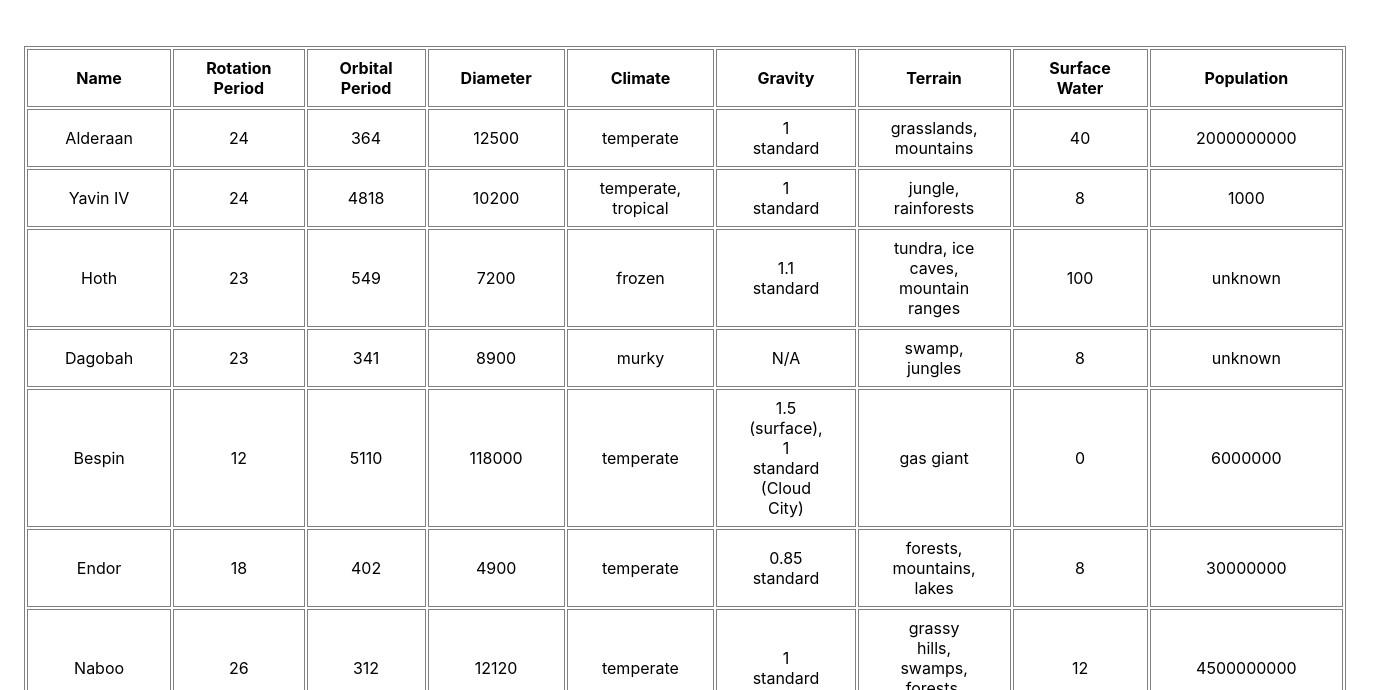
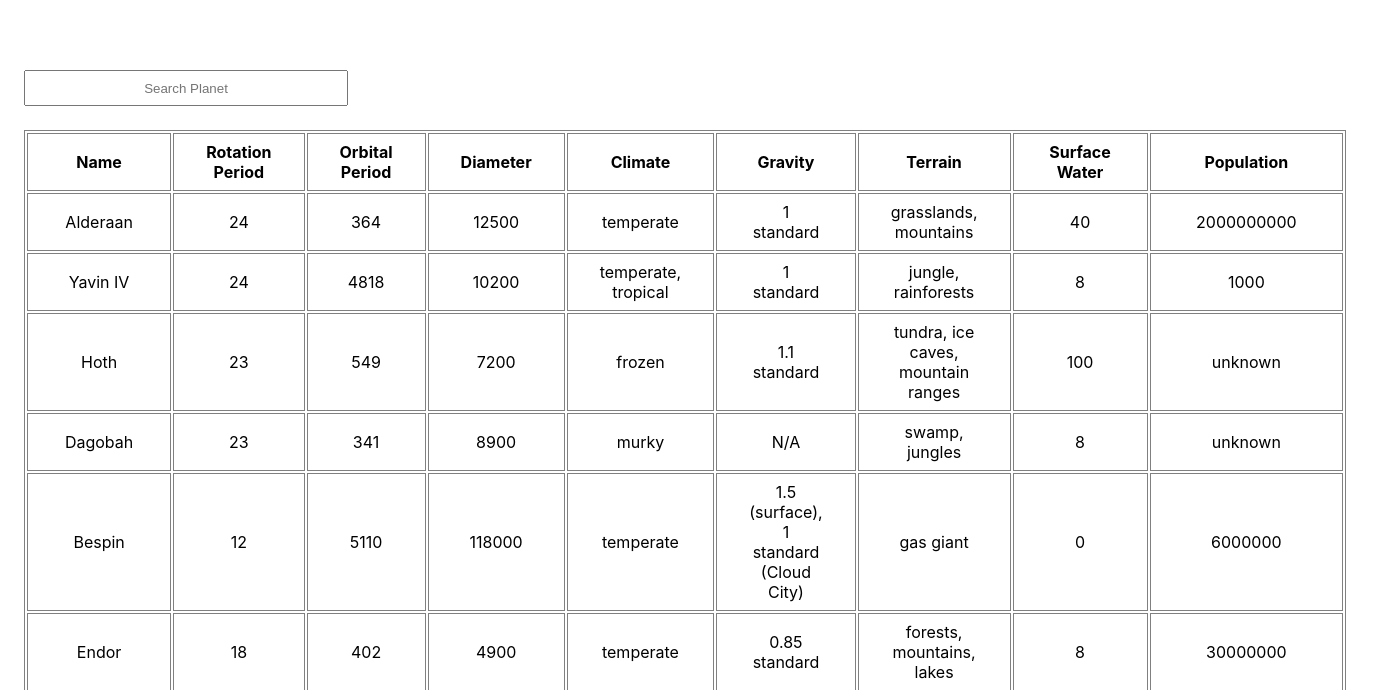
Before and after one commit to juleshwa/Exercise-3, a plain HTML site: page index.html in a window 1280 px wide. Shown: the part 109-799 px from the top of the page, 1376 px wide, since content can reach past the window. Drawn offline with Linux system fonts and the light colour scheme.

Commit message:
Revised JS

```diff
--- a/app.js
+++ b/app.js
@@ -147,3 +147,7 @@ document.getElementById('table').innerHTML = `<table>
 ${planetResult.map(planetData).join(' ')}
 
 </table>`;
+
+function search() {
+  return console.log(planetResult);
+}
--- a/index.html
+++ b/index.html
@@ -3,13 +3,22 @@
   <head>
     <meta charset="UTF-8" />
     <meta name="viewport" content="width=device-width, initial-scale=1.0" />
-    <meta http-equiv="X-UA-Compatible" content="ie=edge" />
     <link rel="stylesheet" type="text/css" media="screen" href="styles.css" />
     <title>Exercise 3 JSDC Batch 15</title>
   </head>
   <body>
     <div class="container">
       <h1>PLANET LIST from SWAPI</h1>
+    </div>
+    <div class="search-field">
+      <input
+        type="text"
+        id="search"
+        name="search"
+        placeholder="Search Planet"
+        class="form-control"
+        onclick="search()"
+      />
     </div>
     <div id="table"></div>
 
--- a/styles.css
+++ b/styles.css
@@ -4,7 +4,8 @@
 }
 
 body,
-.container {
+.container,
+.footer {
   width: 100%;
 }
 
@@ -20,6 +21,19 @@ body {
   color: purple;
 }
 
+.search-field {
+  text-align: left;
+  width: 100%;
+  margin: 0;
+  margin: 1.5rem;
+}
+
+.form-control {
+  width: 20rem;
+  height: 2rem;
+  text-align: center;
+}
+
 table,
 tr,
 td,
@@ -31,6 +45,7 @@ th {
 
 table {
   margin-bottom: 2rem;
+  width: 100vh;
 }
 
 tr,
```
